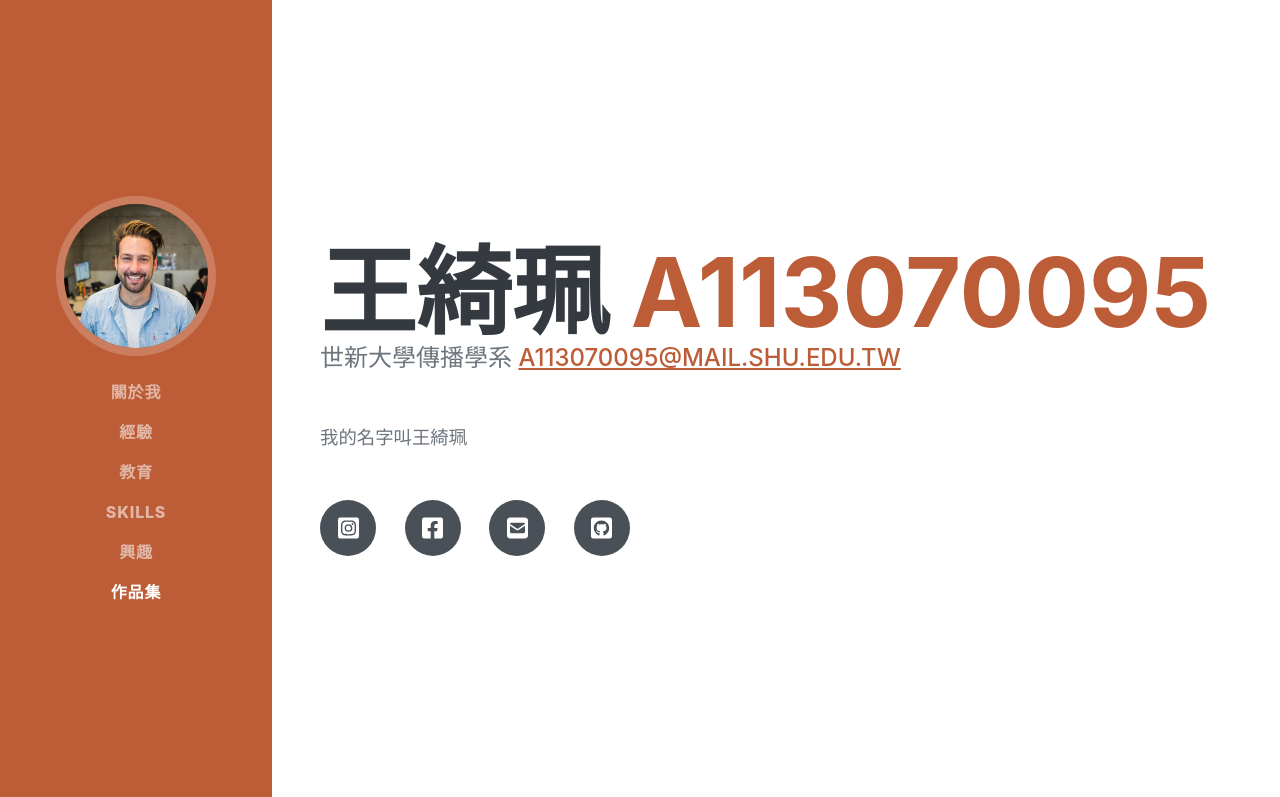
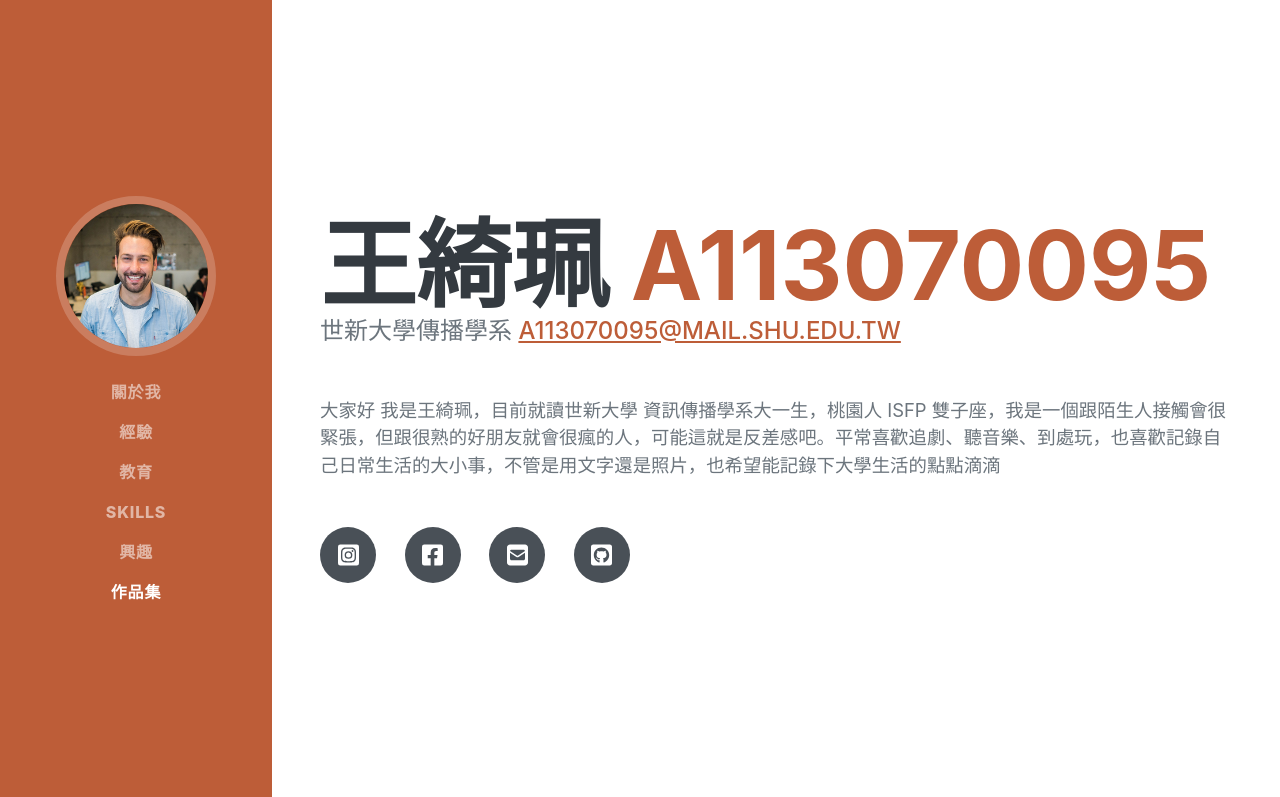
Before and after one commit to A113070095/a113070095.github.io, a plain HTML site: page index.html in a window 1280 px wide. Shown: the top 797 px of the page. Drawn offline with nearby package versions, Linux system fonts and the light colour scheme; a web font is replaced by a local one.

Commit message:
Update index.html

```diff
--- a/index.html
+++ b/index.html
@@ -49,7 +49,8 @@
                         世新大學傳播學系
                         <a href="mailto:a113070095@mail.shu.edu.tw">a113070095@mail.shu.edu.tw</a>
                     </div>
-                    <p class="lead mb-5">我的名字叫王綺珮</p>
+                    <p class="lead mb-5">大家好 我是王綺珮，目前就讀世新大學 資訊傳播學系大一生，桃園人 ISFP 雙子座，我是一個跟陌生人接觸會很緊張，但跟很熟的好朋友就會很瘋的人，可能這就是反差感吧。平常喜歡追劇、聽音樂、到處玩，也喜歡記錄自己日常生活的大小事，不管是用文字還是照片，也希望能記錄下大學生活的點點滴滴
+                    </p>
                     <div class="social-icons">
                         <a class="social-icon" href="#!"><i class="fab fa-square-instagram"></i></a>
                         <a class="social-icon" href="#!"><i class="fab fa-square-facebook"></i></a>
```
